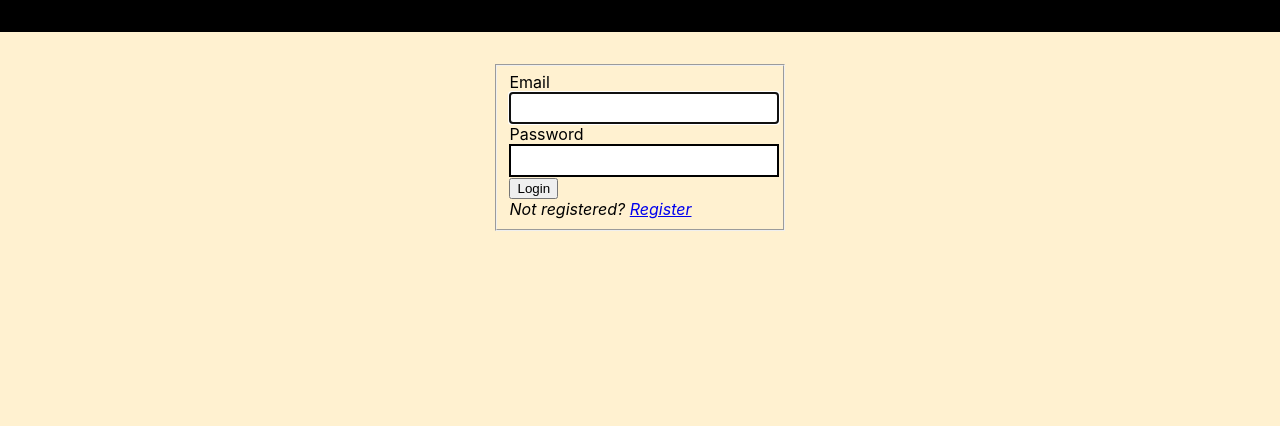
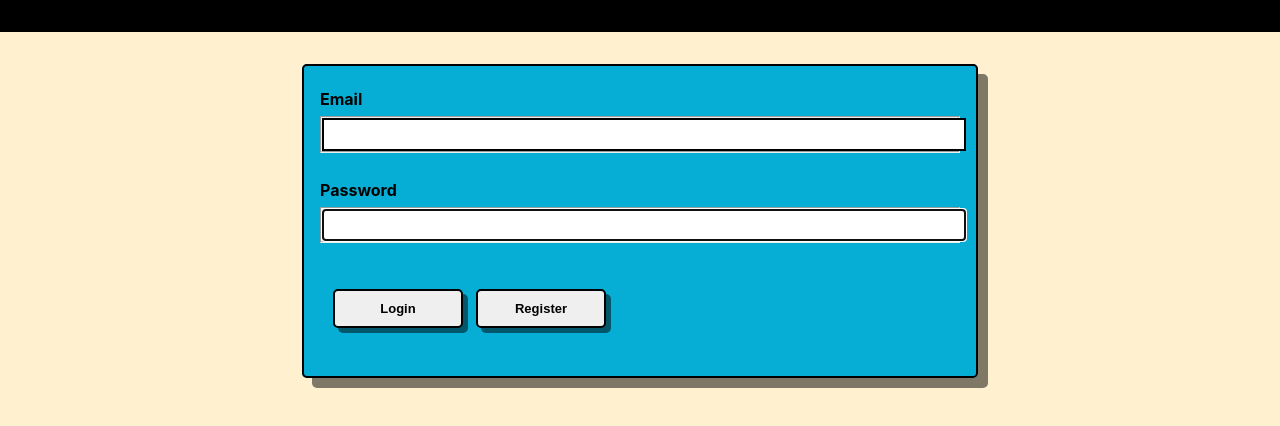
Before and after one commit to Houston-Smith/GravyTrain, a React (Create React App) app in the folder GravyTrain/Client/: page /login in a window 1280 px wide. Shown: the top 426 px of the page. Built offline with nearby package versions, Linux system fonts and the light colour scheme; no server answers.

Commit message:
Login Style

```diff
--- /dev/null
+++ b/GravyTrain/Client/src/components/Login.css
@@ -0,0 +1,15 @@
+.LoginFieldset {
+  display: flex;
+  flex-direction: column;
+  background-color: #06AED5;
+  box-shadow: 10px 10px 0px 0px rgba(0,0,0,0.5);
+  width: 50%;
+  padding: 1em;
+  border-radius: 5px;
+  border: 2px solid black;
+}
+
+.input-fieldset {
+  padding: 0em;
+  margin: 2px 0 20px;
+}
--- a/GravyTrain/Client/src/components/Login.js
+++ b/GravyTrain/Client/src/components/Login.js
@@ -2,6 +2,7 @@ import React, { useState } from "react";
 import { Button, Form, FormGroup, Label, Input } from 'reactstrap';
 import { useNavigate, Link } from "react-router-dom";
 import { login } from "../modules/authManager";
+import "./Login.css"
 
 export default function Login() {
   const navigate = useNavigate();
@@ -17,32 +18,100 @@ export default function Login() {
   };
 
   return (
-    <Form onSubmit={loginSubmit}>
-      <fieldset>
-        <FormGroup>
-          <Label for="email">Email</Label>
-          <Input
-            id="email"
-            type="text"
-            autoFocus
-            onChange={(e) => setEmail(e.target.value)}
-          />
-        </FormGroup>
-        <FormGroup>
-          <Label for="password">Password</Label>
-          <Input
-            id="password"
-            type="password"
-            onChange={(e) => setPassword(e.target.value)}
-          />
-        </FormGroup>
-        <FormGroup>
-          <Button>Login</Button>
-        </FormGroup>
-        <em>
-          Not registered? <Link to="/register">Register</Link>
-        </em>
-      </fieldset>
-    </Form>
+    // <Form onSubmit={loginSubmit}>
+    //   <fieldset>
+    //     <FormGroup>
+    //       <Label for="email">Email</Label>
+    //       <Input
+    //         id="email"
+    //         type="text"
+    //         autoFocus
+    //         onChange={(e) => setEmail(e.target.value)}
+    //       />
+    //     </FormGroup>
+    //     <FormGroup>
+    //       <Label for="password">Password</Label>
+    //       <Input
+    //         id="password"
+    //         type="password"
+    //         onChange={(e) => setPassword(e.target.value)}
+    //       />
+    //     </FormGroup>
+    //     <FormGroup>
+    //       <Button>Login</Button>
+    //     </FormGroup>
+    //     <em>
+    //       Not registered? <Link to="/register">Register</Link>
+    //     </em>
+    //   </fieldset>
+
+    //   <fieldset className="LoginFieldset">
+
+    //     <section>
+    //       <b><p className="input-paragraph">Email</p></b>
+    //       <fieldset className="input-fieldset">
+    //         <label htmlFor="locationName"></label>
+    //         <input  type="text" id="locationName" onChange={(e) => setEmail(e.target.value)} required autoFocus className="form-control"/>
+    //         </fieldset>
+    //     </section>
+
+    //     <section>
+    //       <b><p className="input-paragraph">Password</p></b>
+    //       <fieldset className="input-fieldset">
+    //         <label htmlFor="locationName"></label>
+    //         <input  type="text" id="locationName" onChange={(e) => setPassword(e.target.value)} required autoFocus className="form-control"/>
+    //         </fieldset>
+    //     </section>
+
+    //     <div className="form-buttons">
+
+    //       <button className="login-button"
+    //         onClick={loginSubmit}>
+    //         Login
+    //       </button>
+
+    //       {/* <button className="register-button"
+    //         onClick={navigate("/register")}>
+    //         Register
+    //       </button> */}
+
+    //     </div>
+
+
+    //   </fieldset>
+    // </Form>
+
+<fieldset className="LoginFieldset">
+
+<section>
+  <b><p className="input-paragraph">Email</p></b>
+  <fieldset className="input-fieldset">
+    <label htmlFor="locationName"></label>
+    <input  type="text" id="locationName" onChange={(e) => setEmail(e.target.value)} required autoFocus className="form-control"/>
+    </fieldset>
+</section>
+
+<section>
+  <b><p className="input-paragraph">Password</p></b>
+  <fieldset className="input-fieldset">
+    <label htmlFor="locationName"></label>
+    <input  type="text" id="locationName" onChange={(e) => setPassword(e.target.value)} required autoFocus className="form-control"/>
+    </fieldset>
+</section>
+
+<div className="form-buttons">
+
+  <button className="login-button"
+    onClick={loginSubmit}>
+    Login
+  </button>
+
+  <button className="register-button"
+    onClick={() => {navigate(`/register`)}}>Register</button>
+
+</div>
+
+
+</fieldset>
   );
 }
```
